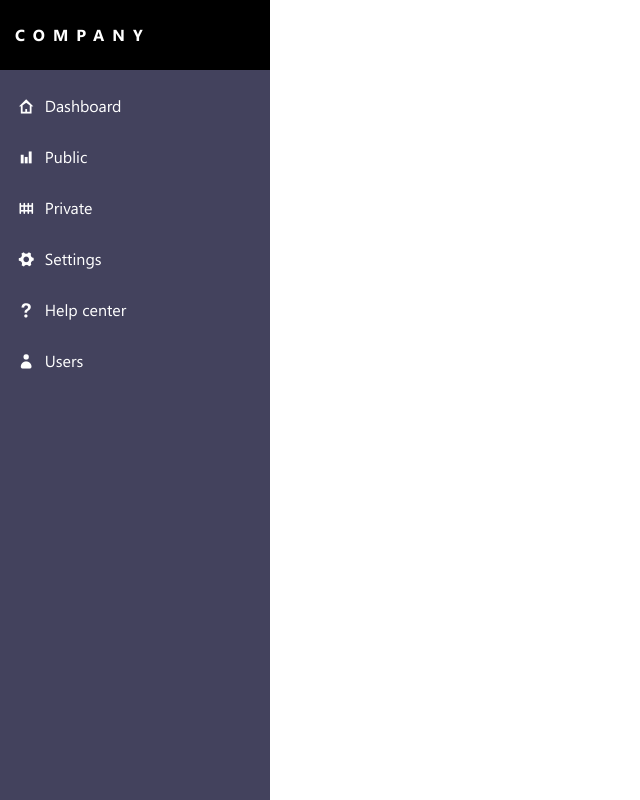
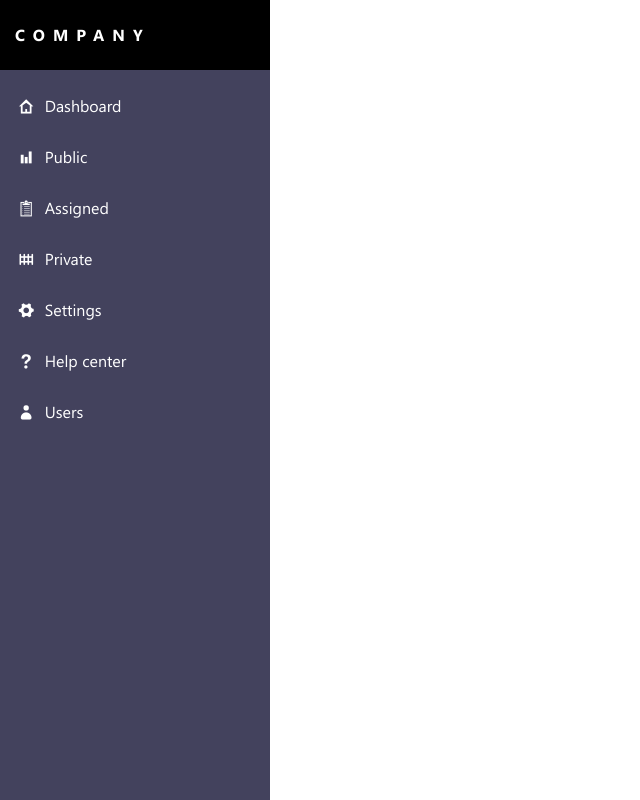
Before and after one commit to mihaibogdan/tom-frontend, an Angular app: page /admin in a window 1280 px wide. Shown: the whole page, without its empty margins (0-640 px from the left). Built offline with nearby package versions, Linux system fonts and the light colour scheme.

Commit message:
Added assigned button in menu

```diff
--- a/src/app/admin/components/admin.component.html
+++ b/src/app/admin/components/admin.component.html
@@ -11,6 +11,12 @@
       <a>
         <span class="icon-public"></span>
         Public
+      </a>
+    </li>
+    <li class="list__item">
+      <a>
+        <span class="icon-assigned"></span>
+        Assigned
       </a>
     </li>
     <li class="list__item">
```
